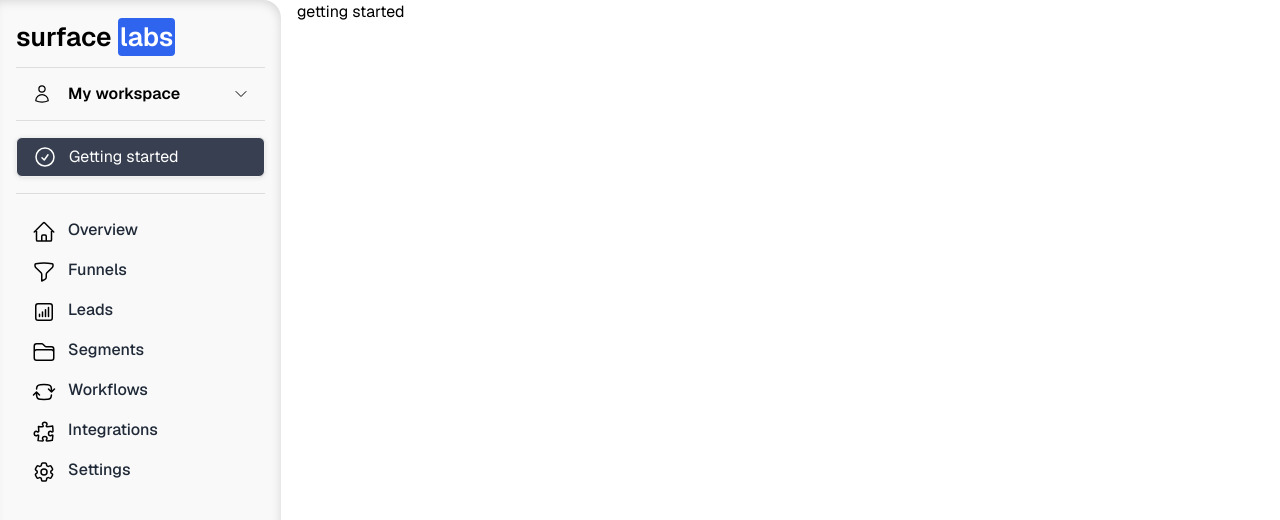
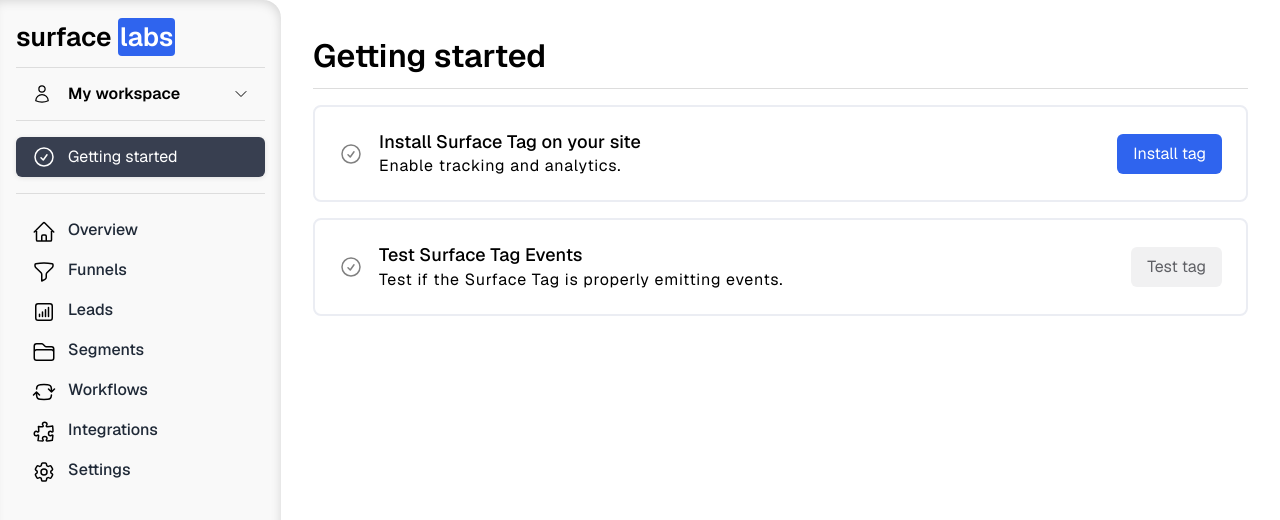
Before and after one commit to ManishGuptaDev/surface-workflow-project, a Next.js app: page /getting-started in a window 1280 px wide. Shown: the top 520 px of the page. Built offline with nearby package versions, Linux system fonts and the light colour scheme.

Commit message:
Getting started compoenent

```diff
--- a/src/app/getting-started/page.tsx
+++ b/src/app/getting-started/page.tsx
@@ -1,7 +1,12 @@
+import Divider from "~/components/atoms/Divider";
+import OnBoarding from "~/components/organisms/OnBoarding";
+
 export default function Page(){
     return (
         <div>
-            getting started
+            <h1 className="text-[32px] font-semibold pb-2">Getting started</h1>
+            <Divider />
+            <OnBoarding />
         </div>
     )
 }
--- /dev/null
+++ b/src/assets/icons/CheckFilledCircle.tsx
@@ -0,0 +1,10 @@
+import { type FC } from "react";
+
+const CheckFilledCircle: FC<React.SVGProps<SVGSVGElement>> = (props) => (
+    <svg xmlns="http://www.w3.org/2000/svg" viewBox="0 0 24 24" fill="currentColor" className="size-6" {...props}>
+    <path fillRule="evenodd" d="M2.25 12c0-5.385 4.365-9.75 9.75-9.75s9.75 4.365 9.75 9.75-4.365 9.75-9.75 9.75S2.25 17.385 2.25 12Zm13.36-1.814a.75.75 0 1 0-1.22-.872l-3.236 4.53L9.53 12.22a.75.75 0 0 0-1.06 1.06l2.25 2.25a.75.75 0 0 0 1.14-.094l3.75-5.25Z" clipRule="evenodd" />
+  </svg>
+
+);
+
+export default CheckFilledCircle;
--- a/src/assets/icons/index.ts
+++ b/src/assets/icons/index.ts
@@ -8,3 +8,4 @@
 export { default as Workflow } from "./Workflow";
 export { default as Segment } from "./Segment";
 export { default as Integration } from "./Integration";
+export { default as CheckFilledCircle } from "./CheckFilledCircle";
--- a/src/components/atoms/Button/index.tsx
+++ b/src/components/atoms/Button/index.tsx
@@ -18,16 +18,18 @@
   children,
 }) => {
   // Define base styles
-  const baseStyles = 'flex items-center flex-start px-4 py-0 rounded-[6px] border transition duration-200 w-full';
+  const baseStyles =
+    "flex items-center flex-start rounded-[6px] transition duration-200 w-full h-[40px] px-[16px] py-[0] gap-[12px]";
 
   // Define color styles based on the color prop
-  const colorStyles =
-    color === "primary"
-      ? "bg-blue-500 text-white hover:bg-blue-600"
-      : "bg-[#383F50] text-white border border-[#F0F0F0] shadow-[0px_1px_5px_0px_rgba(0,0,0,0.1)]";
+  const colorStyles = isDisabled
+    ? "bg-[#F1F1F2] text-[#5F6065] cursor-not-allowed" // Styles for disabled state
+    : color === "primary"
+      ? "bg-[#2F64EE] text-white hover:bg-blue-600"
+      : "bg-[#383F50] text-white shadow-[0px_1px_5px_0px_rgba(0,0,0,0.1)]";
 
   // Combine all styles
-  const buttonStyles = `${baseStyles} ${colorStyles} ${isDisabled ? "opacity-0 cursor-not-allowed" : ""} w-[241px] h-[40px] px-[16px] py-[0] gap-[12px]`;
+  const buttonStyles = `${baseStyles} ${colorStyles}`;
 
   return (
     <button
--- /dev/null
+++ b/src/components/molecules/InstallStep/index.tsx
@@ -0,0 +1,28 @@
+import { useState, type FC } from "react";
+import { CheckCircle } from "~/assets/icons";
+import Button from "~/components/atoms/Button";
+
+const InstallStep: FC = () => {
+  const [isExpanded, setIsExpanded] = useState(false);
+
+  return (
+    <div className="shadow-[0px_1.2px_3.99px_0px_rgba(0,0,0,0.07), 0px_4.02px_13.4px_0px_rgba(0,0,0,0.11)] gap-[23px] rounded-[8px] border-2 border-[#EBEDF3] bg-white p-6">
+      <div className="flex flex-row items-center gap-4">
+        <CheckCircle stroke="grey" />
+        <div className="flex flex-col gap-1">
+          <div className="font-pretendard text-[18px] font-medium leading-[21.48px] tracking-[0.1px]">
+            Install Surface Tag on your site
+          </div>
+          <div className="font-inter text-[16px] font-normal leading-[20px] tracking-[0.05em]">
+            Enable tracking and analytics.
+          </div>
+        </div>
+        <div className="ml-auto">
+          <Button color="primary">Install tag</Button>
+        </div>
+      </div>
+    </div>
+  );
+};
+
+export default InstallStep;
--- /dev/null
+++ b/src/components/molecules/TestStep/index.tsx
@@ -0,0 +1,32 @@
+import { type FC } from "react";
+import { CheckCircle } from "~/assets/icons";
+import Button from "~/components/atoms/Button";
+
+type TestStepProps = {
+  isDisable: boolean;
+};
+
+const TestStep: FC<TestStepProps> = ({ isDisable }) => {
+  return (
+    <div className="shadow-[0px_1.2px_3.99px_0px_rgba(0,0,0,0.07), 0px_4.02px_13.4px_0px_rgba(0,0,0,0.11)] gap-[23px] rounded-[8px] border-2 border-[#EBEDF3] bg-white p-6">
+      <div className="flex flex-row items-center gap-4">
+        <CheckCircle  stroke="grey" />
+        <div className="flex flex-col gap-1">
+          <div className="font-pretendard text-[18px] font-medium leading-[21.48px] tracking-[0.1px]">
+            Test Surface Tag Events
+          </div>
+          <div className="font-inter text-[16px] font-normal leading-[20px] tracking-[0.05em]">
+            Test if the Surface Tag is properly emitting events.
+          </div>
+        </div>
+        <div className="ml-auto">
+          <Button color="primary" isDisabled={isDisable}>
+            Test tag
+          </Button>
+        </div>
+      </div>
+    </div>
+  );
+};
+
+export default TestStep;
--- /dev/null
+++ b/src/components/organisms/OnBoarding/index.tsx
@@ -0,0 +1,17 @@
+"use client";
+
+import { useState, type FC } from "react";
+import InstallStep from "~/components/molecules/InstallStep";
+import TestStep from "~/components/molecules/TestStep";
+
+const OnBoarding: FC = () => {
+  const [isInstallDone, setIsInstallDone] = useState(false);
+  return (
+    <div className="mt-4 flex flex-col gap-4">
+      <InstallStep />
+      <TestStep isDisable={!isInstallDone} />
+    </div>
+  );
+};
+
+export default OnBoarding;
--- a/src/components/templates/AppLayout.tsx
+++ b/src/components/templates/AppLayout.tsx
@@ -3,9 +3,9 @@
 
 const AppLayout: FC<PropsWithChildren> = ({ children }) => {
   return (
-    <div className="flex flex-row gap-4">
+    <div className="flex flex-row">
       <Sidebar />
-      <div className="flex-1">{children}</div>
+      <div className="flex-1 m-8">{children}</div>
     </div>
   );
 };
```
